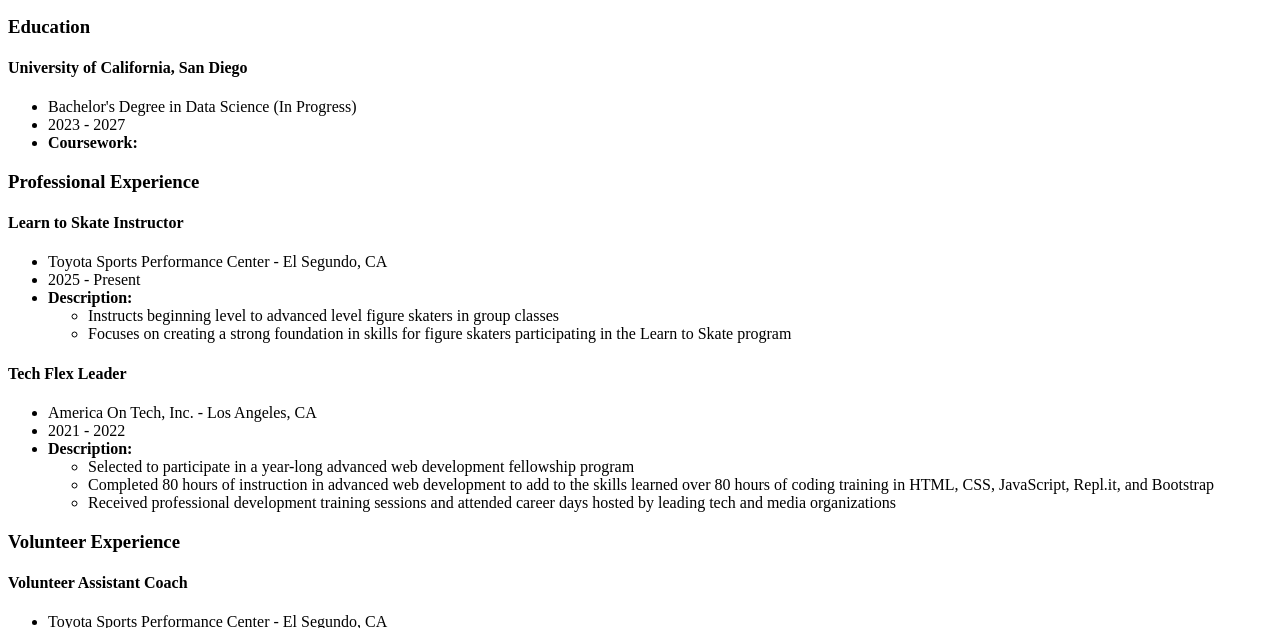
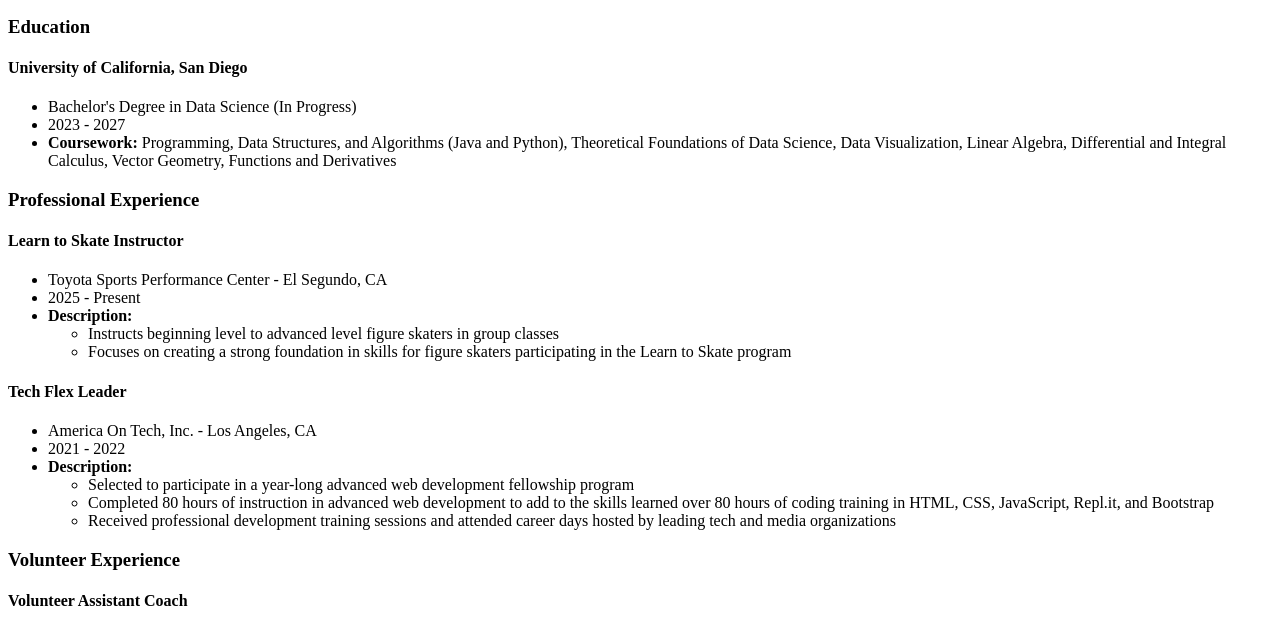
Before and after one commit to mayasissel/portfolio, a plain HTML site: page resume/index.html in a window 1280 px wide. Shown: the part 101-729 px from the top of the page. Drawn offline with Linux system fonts and the light colour scheme.

Commit message:
updated coursework

```diff
--- a/resume/index.html
+++ b/resume/index.html
@@ -23,7 +23,9 @@
             <ul>
                 <li>Bachelor's Degree in Data Science (In Progress)</li>
                 <li><time datetime="2023">2023</time> - <time datetime="2027">2027</time></li>
-                <li><strong>Coursework:</strong> </li>
+                <li><strong>Coursework:</strong> Programming, Data Structures, and Algorithms (Java and Python),
+                    Theoretical Foundations of Data Science, Data Visualization, Linear Algebra, Differential and Integral Calculus,
+                    Vector Geometry, Functions and Derivatives</li>
             </ul>
         </article>
     </section>
@@ -105,7 +107,7 @@
                 </ul>
             <li><strong>Carbs and Ratings</strong></li>
                 <ul>
-                    <li><a href="https://mayasissel.github.io/Carbs-And-Ratings/">Carbs and Ratings</a></li>
+                    <li><a href="https://mayasissel.github.io/Carbs-And-Ratings/" target="_blank">Carbs and Ratings</a></li>
                     <li>Collaborated with a partner to analyze 83,000+ recipes and user reviews to explore the relationship between carbohydrate content and recipe ratings</li>
                     <li>Used Python (Pandas, Nuumpy, Matplotlib) to clean and transform data and perform exploratory data anakysis</li>
                     <li>Generated graphs to help predict the number of minutes each recipe takes</li>
```
